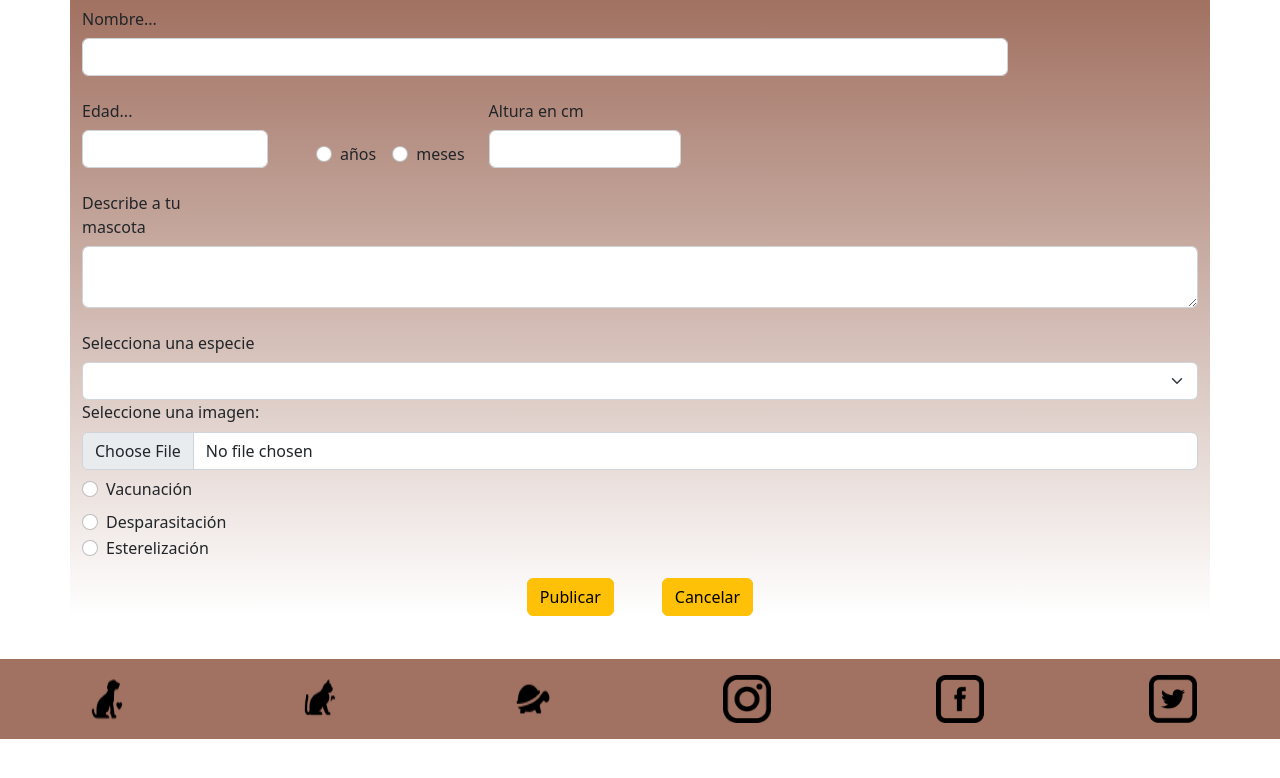
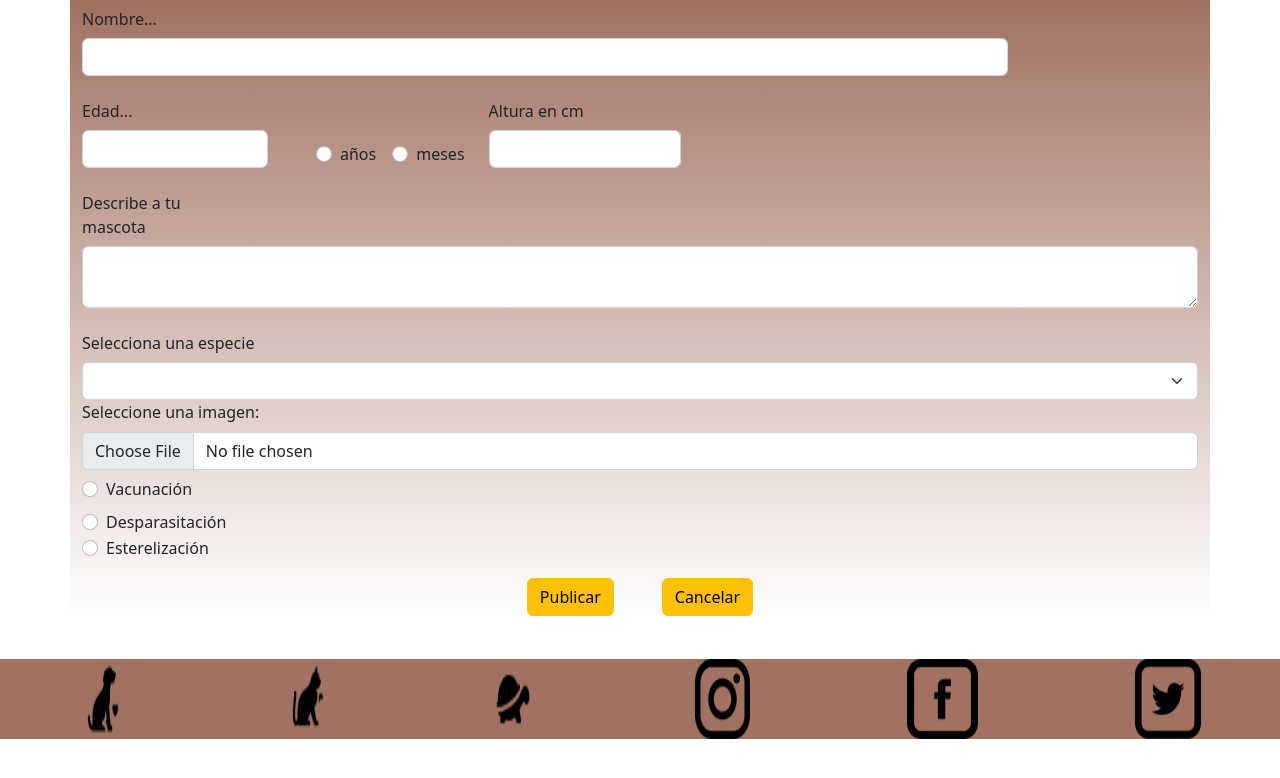
Before and after one commit to Perezdh13/hackathon-animApp, a React (Create React App) app in the folder client/: page / in a window 1280 px wide. Shown: the top 778 px of the page. Built offline with nearby package versions, Linux system fonts and the light colour scheme.

Commit message:
final footer2

```diff
--- a/client/src/css/footer.css
+++ b/client/src/css/footer.css
@@ -7,14 +7,14 @@
     flex-wrap: wrap;
 }
 
-.Container-fluid img {
+.Container-fluid img .logo {
     width: 3rem;
     height: 3rem;
     margin: auto;
 }
 
-@media ( min:480px) and  (max:599px){
-    .logo {
+@media  (max-width: 599px) {
+    .logo{
         display: none;
     }
 }
```
